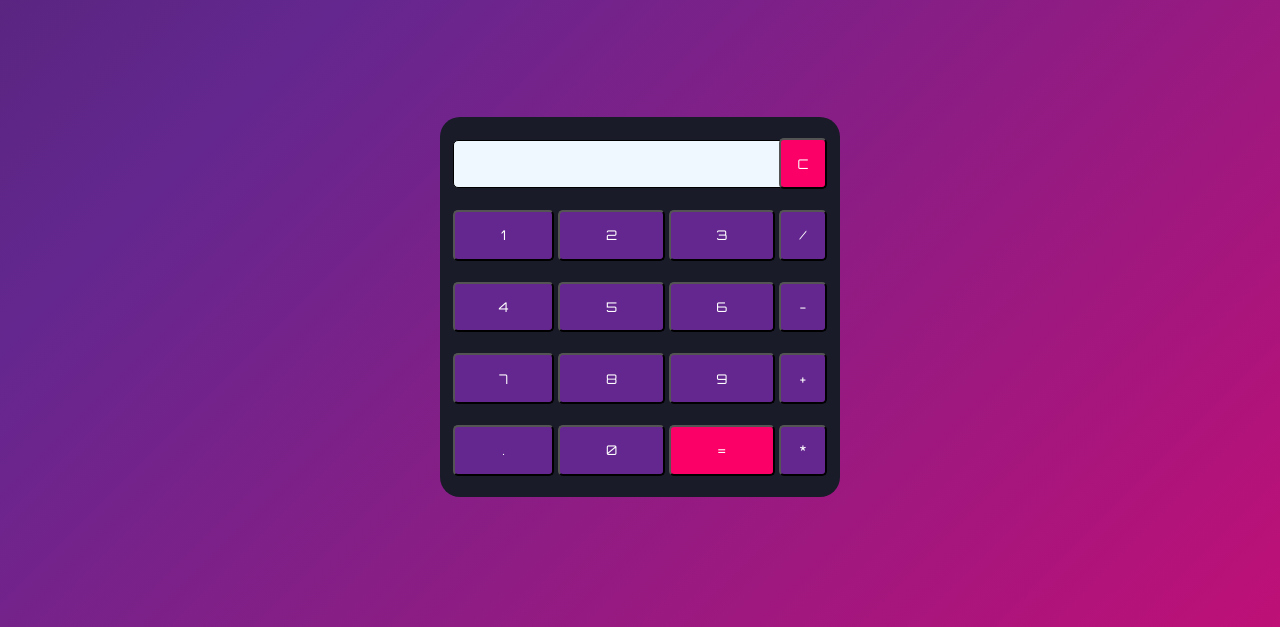
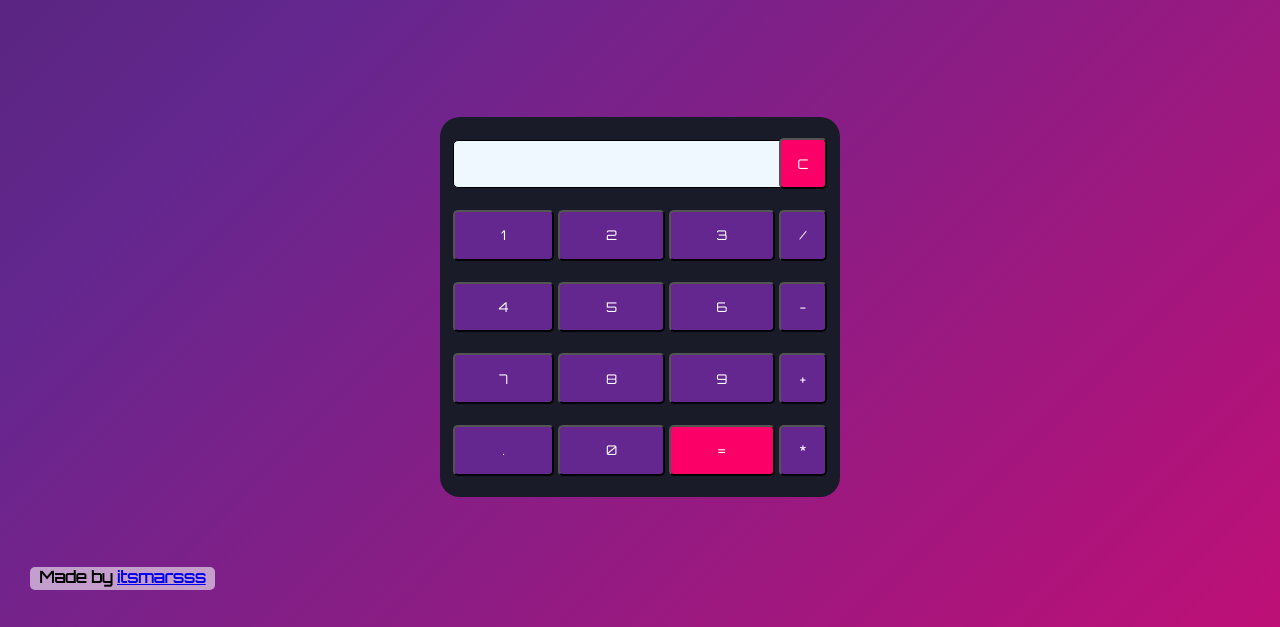
Before and after one commit to itsmarsss/calculator-app, a plain HTML site: page index.html in a window 1280 px wide. Shown: the part 173-800 px from the top of the page. Drawn offline with Linux system fonts and the light colour scheme.

Commit message:
Add footer

```diff
--- a/index.html
+++ b/index.html
@@ -57,5 +57,7 @@
 
     <script type="text/javascript" src="script.js"></script>
 
+    <h6 class="footer">Made by <a href="https://github.com/itsmarsss" target="_blank">itsmarsss</a></h6>
+
 </body>
 </html>
--- a/styles.css
+++ b/styles.css
@@ -79,3 +79,20 @@ body {
 .button:hover {
     font-size: 15px;
 }
+
+.footer {
+    font-family: 'Orbitron', sans-serif;
+    font-size: medium;
+    text-align: center;
+    position: fixed;
+    bottom: 0px;
+    left: 30px;
+    border-radius: 5px;
+    background-color: #ffffff90;
+    height: 23px;
+    width: 185px;
+}
+
+a {
+
+}
```
